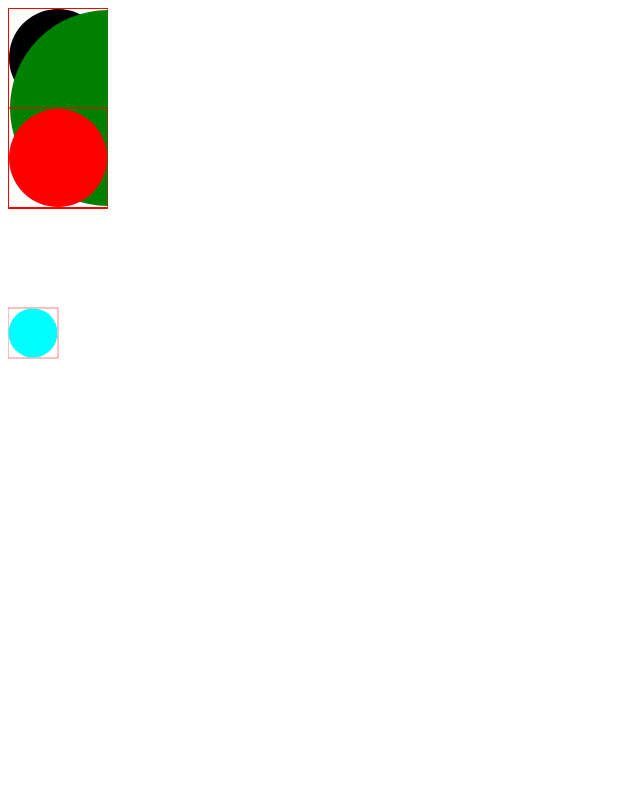
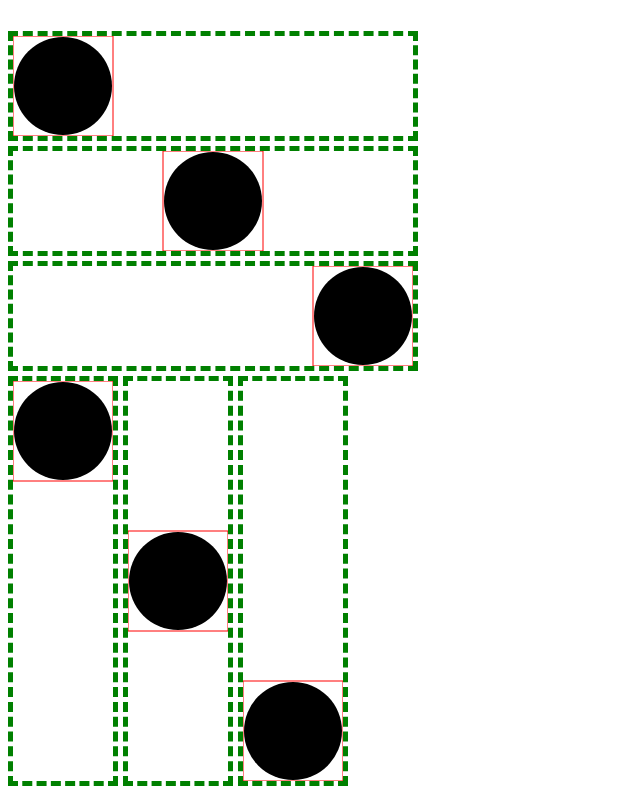
Before and after one commit to js-explore-examples/svg-learn, a plain HTML site: page viewBox/preserve-aspect-ration-meet.html in a window 1280 px wide. Shown: the whole page, without its empty margins (0-640 px from the left). Drawn offline with Linux system fonts and the light colour scheme.

Commit message:
preserver aspect ratio

```diff
--- a/viewBox/preserve-aspect-ration-meet.html
+++ b/viewBox/preserve-aspect-ration-meet.html
@@ -1,30 +1,125 @@
 <!DOCTYPE html>
 <html>
+  <head>
+    <link rel="stylesheet" href="./../main.css" type="text/css" />
+  </head>
 
-<head>
-  <link rel="stylesheet" href="./../main.css" type="text/css" />
-</head>
+  <body>
+    <style>
+      .hidden {
+        display: none;
+      }
+      .bord {
+        border: 5px solid black;
+      }
+      svg {
+        border: 5px dashed green;
+      }
+    </style>
+    <!-- Dynamically changing value of SVG -->
+    <!--
+      <script type="application/javascript">
+        document.addEventListener("DOMContentLoaded", () => {
+          const parElement = document.getElementById("par-change");
+          const svgPARList = document.getElementsByClassName("par");
 
-<body>
-
-  <svg width="400" height="400">
-    <svg width="100" height="100" viewBox="0 0 100 100">
+          parElement.onchange = event => {
+            const testSvg = document.getElementById("refSVG");
+            let setValue =
+              testSvg.preserveAspectRatio.baseVal.SVG_MEETORSLICE_MEET;
+            if (event.target.value === "slice") {
+              setValue =
+                testSvg.preserveAspectRatio.baseVal.SVG_MEETORSLICE_SLICE;
+            } else {
+              setValue = testSvg.preserveAspectRatio.baseVal.SVG_MEETORSLICE_MEET;
+            }
+            Array.from(svgPARList).forEach(svg => {
+              svg.setAttribute("preserveAspectRatio", setValue);
+            });
+          };
+        });
+      </script>
+    -->
+    <!--
+      <select id="par-change">
+        <option value="meet">Meet</option>
+        <option default value="slice">Slice</option>
+      </select>
+    -->
+    <svg width="400" height="400" class="bord hidden" id="refSVG">
       <g id="rect-circle-group">
         <rect width="100" height="100" x="0" y="0" fill="none" stroke="red" />
         <circle cx="50" cy="50" r="49" />
       </g>
+
+      <!--
+        <svg viewBox="0 0 200 200" preserveAspectRatio="xMinYMin meet">
+          <use fill="green" href="#rect-circle-group" />
+        </svg>
+        <svg viewBox="0 0 400 100" preserveAspectRatio="xMinYMin meet">
+          <use fill="green" href="#rect-circle-group" />
+        </svg>
+      -->
     </svg>
-    <svg width="100" height="400" preserveAspectRatio="xMinYMax meet" viewBox="0 0 200 200">
-      <use fill="cyan" href="#rect-circle-group" />
+    <br />
+    <svg
+      width="400"
+      height="100"
+      viewBox="0 0 100 100"
+      preserveAspectRatio="xMinYMid meet"
+      class="par"
+    >
+      <use fill="black" href="#rect-circle-group" />
     </svg>
-    <svg width="100" height="400" preserveAspectRatio="xMinYMax slice" viewBox="0 0 200 200">
-      <use fill="green" href="#rect-circle-group" />
+    <br />
+    <svg
+      width="400"
+      height="100"
+      viewBox="0 0 100 100"
+      preserveAspectRatio="xMidYMid meet"
+      class="par"
+    >
+      <use fill="black" href="#rect-circle-group" />
     </svg>
-    <svg width="100" height="400" preserveAspectRatio="xMinYMax slice" viewBox="0 0 400 400">
-      <use fill="red" href="#rect-circle-group" transform="translate(0,100)" />
+    <br />
+    <svg
+      width="400"
+      height="100"
+      viewBox="0 0 100 100"
+      preserveAspectRatio="xMaxYMax meet"
+      class="par"
+    >
+      <use fill="black" href="#rect-circle-group" />
     </svg>
-  </svg>
+    <br />
+    <svg
+      width="100"
+      height="400"
+      viewBox="0 0 100 100"
+      preserveAspectRatio="xMinYMin meet"
+      class="par"
+    >
+      <use fill="black" href="#rect-circle-group" />
+    </svg>
 
-</body>
+    <svg
+      width="100"
+      height="400"
+      viewBox="0 0 100 100"
+      preserveAspectRatio="xMidYMid meet"
+      class="par"
+    >
+      <use fill="black" href="#rect-circle-group" />
+    </svg>
 
+    <svg
+      width="100"
+      height="400"
+      viewBox="0 0 100 100"
+      preserveAspectRatio="xMaxYMax meet"
+      class="par"
+    >
+      <use fill="black" href="#rect-circle-group" />
+    </svg>
+  </body>
 </html>
```
Also changed, not shown: index.html (+54 -8 lines), viewBox/viewport-viewBox.html (+32 -12 lines), cat.svg, viewBox/par-meet.svg.
